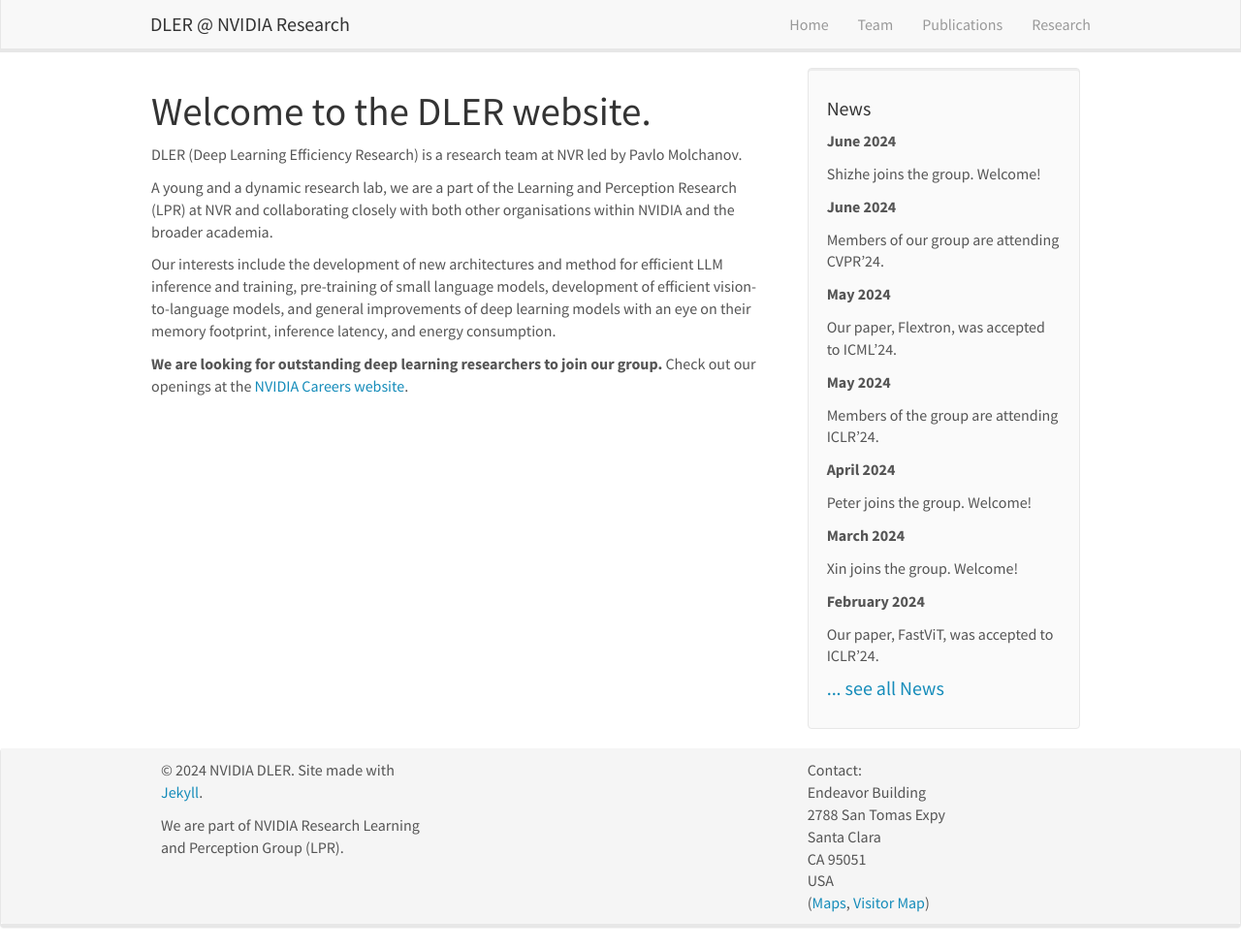
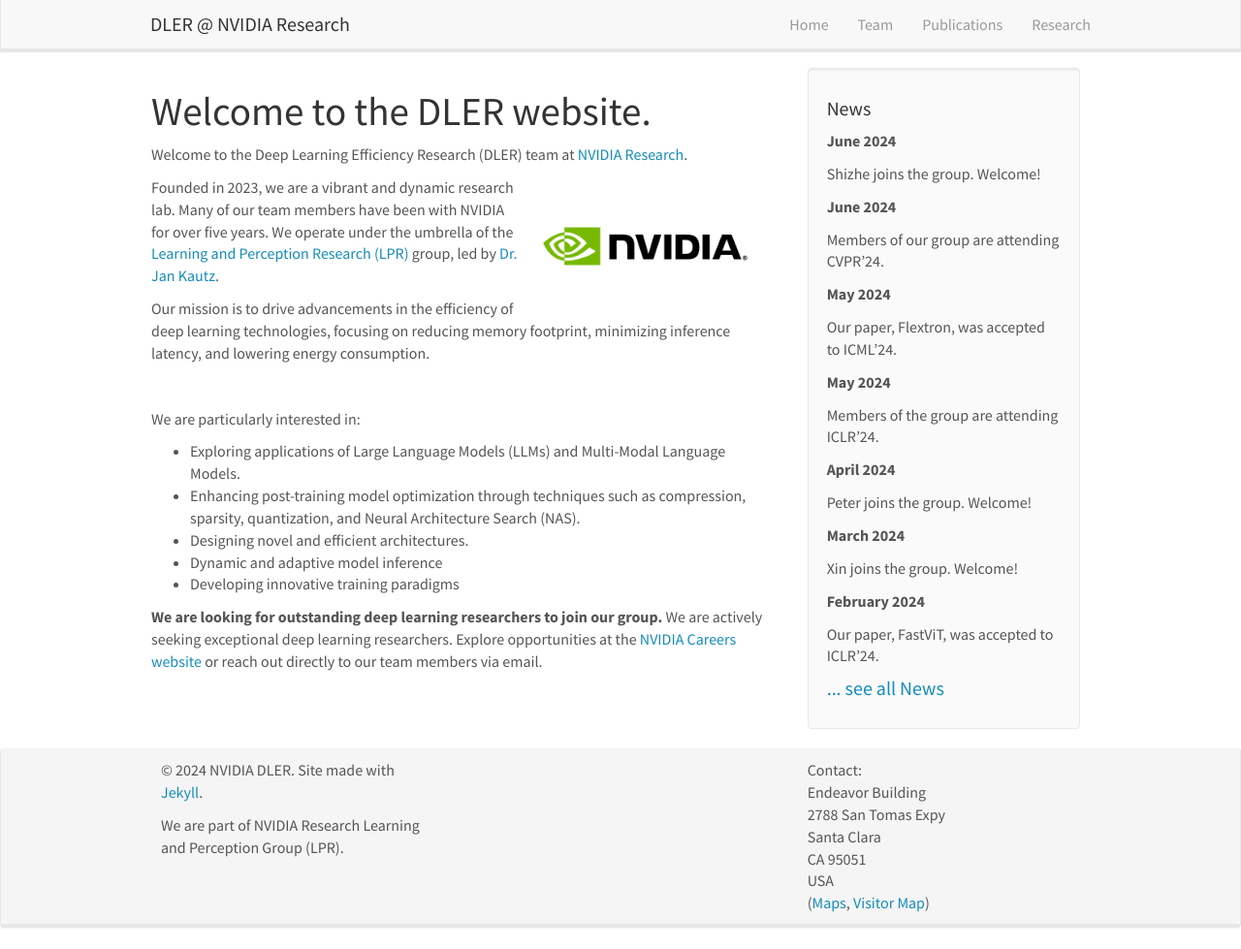
Before and after one commit to nv-dler/nv-dler.github.io, a Jekyll site: the page built from _pages/home.md, in a window 1280 px wide and 979 px high. Shown: the whole window at 97% size. Built offline with Jekyll 4.4.1, drawn with Linux system fonts in a browser that asks for light colours; nearby versions of some CDN libraries.

Commit message:
quick update

```diff
--- a/_pages/home.md
+++ b/_pages/home.md
@@ -6,11 +6,26 @@ sitemap: false
 permalink: /
 ---
 
-DLER (Deep Learning Efficiency Research) is a research team at NVR led by Pavlo Molchanov.
+Welcome to the Deep Learning Efficiency Research (DLER) team at [NVIDIA Research](https://www.nvidia.com/en-us/research/).
 
-A young and a dynamic research lab, we are a part of the Learning and Perception Research (LPR) at NVR and collaborating closely with both other organisations within NVIDIA and the broader academia.
+<img src="images/nvidia_logo.png" width="256" align="right">
 
-Our interests include the development of new architectures and method for efficient LLM inference and training, pre-training of small language models, development of efficient vision-to-language models, and general improvements of deep learning models with an eye on their memory footprint, inference latency, and energy consumption.
+Founded in 2023, we are a vibrant and dynamic research lab. Many of our team members have been with NVIDIA for over five years. We operate under the umbrella of the [Learning and Perception Research (LPR)](https://research.nvidia.com/labs/lpr/) group, led by [Dr. Jan Kautz](https://jankautz.com).
+
+<!-- Our interests include the development of new architectures and method for efficient LLM inference and training, pre-training of small language models, development of efficient Vision Language models, and general improvements of deep learning models with an eye on their memory footprint, inference latency, and energy consumption. -->
+
+Our mission is to drive advancements in the efficiency of deep learning technologies, focusing on reducing memory footprint, minimizing inference latency, and lowering energy consumption.
+
+<br clear="left"/>
+
+We are particularly interested in:
+   - Exploring applications of Large Language Models (LLMs) and Multi-Modal Language Models.
+   - Enhancing post-training model optimization through techniques such as compression, sparsity, quantization, and Neural Architecture Search (NAS).
+   - Designing novel and efficient architectures.
+   - Dynamic and adaptive model inference
+   - Developing innovative training paradigms
+
+
 
 **We are looking for outstanding deep learning researchers to join our group.**
-Check out our openings at the [NVIDIA Careers website](https://nvidia.wd5.myworkdayjobs.com/NVIDIAExternalCareerSite).
+We are actively seeking exceptional deep learning researchers. Explore opportunities at the [NVIDIA Careers website](https://nvidia.wd5.myworkdayjobs.com/NVIDIAExternalCareerSite) or reach out directly to our team members via email.
```
Also changed, not shown: images/Group05022015_red.jpg (deleted), images/Group2015_red.jpg (deleted), images/Logos_h.jpg (deleted), images/News_M2PG.png (deleted), images/News_Maarten.png (deleted), images/logo1.png (deleted), images/logo2.png (deleted), images/mm-browser-mockups.png (deleted), images/mm-layout-examples.png (deleted), images/nvidia_logo.png (added), 6 other files.
